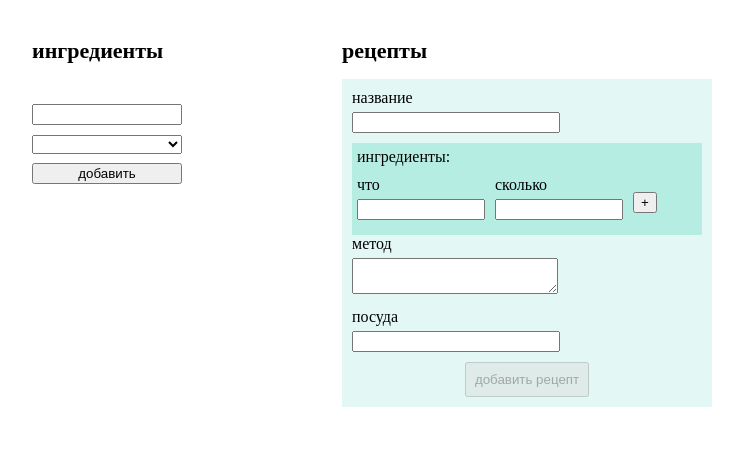
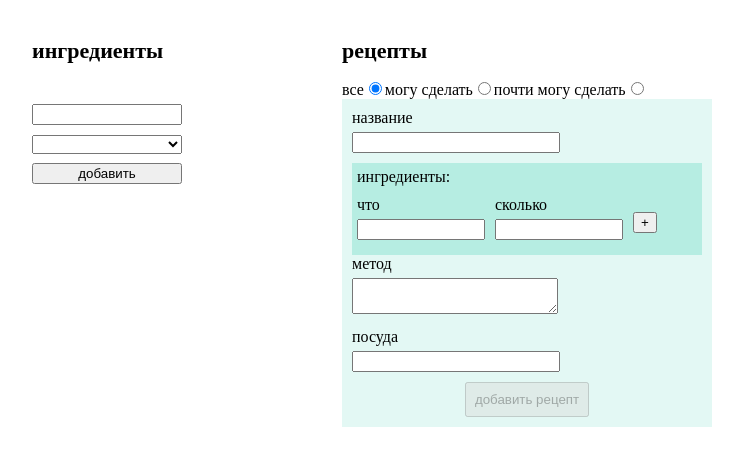
Before and after one commit to moony-inc/bar, a Vue app: page / in a window 1280 px wide. Shown: the top 466 px of the page, without its empty margins (6-749 px from the left). Built offline with nearby package versions, Linux system fonts and the light colour scheme.

Commit message:
checkboxes for ingredient list and first filter for recipe display

```diff
--- a/src/components/IngredientList.vue
+++ b/src/components/IngredientList.vue
@@ -10,7 +10,17 @@
         v-for="ingredient in ingredientsByCategory(category)"
         :key="ingredient.id"
       >
-        {{ ingredient.name }}
+        <label>
+          <span>{{ ingredient.name }}</span>
+          <input
+            type="checkbox"
+            :checked="ingredient.availability"
+            @change="setIngredientAvailability({
+              ingredientId: ingredient.id,
+              value: $event.target.checked,
+            })"
+          >
+        </label>
         <button
           class="delete-button"
           type="button"
@@ -46,6 +56,7 @@ export default {
   },
   methods: {
     ...mapActions([
+      'setIngredientAvailability',
       'deleteIngredient',
     ]),
   },
--- a/src/components/Ingredients.vue
+++ b/src/components/Ingredients.vue
@@ -53,7 +53,7 @@ export default {
       this.addIngredientStore({
         name: this.ingredientName,
         category: this.selectedCategory,
-        availability: true,
+        availability: false,
         id: this.newIngredientId,
       });
       this.ingredientName = '';
--- a/src/components/RecipeForm.vue
+++ b/src/components/RecipeForm.vue
@@ -26,6 +26,7 @@
           <span class="label-text">что</span>
           <input
             class="ingredient-input"
+            type="text"
             :value="ingredientName"
             @input="updateIngredientName"
           >
--- a/src/components/RecipeList.vue
+++ b/src/components/RecipeList.vue
@@ -1,8 +1,37 @@
 <template>
   <div class="recipe-list">
+    <div class="display-modes">
+      <label>
+        <span>все</span>
+        <input
+          type="radio"
+          name="display-mode"
+          value="recipes"
+          v-model="displayMode"
+        >
+      </label>
+      <label>
+        <span>могу сделать</span>
+        <input
+          type="radio"
+          name="display-mode"
+          value="can-do"
+          v-model="displayMode"
+        >
+      </label>
+      <label>
+        <span>почти могу сделать</span>
+        <input
+          type="radio"
+          name="display-mode"
+          value="almost-can-do"
+          v-model="displayMode"
+        >
+      </label>
+    </div>
     <div
       class="recipe"
-      v-for="recipe in recipes"
+      v-for="recipe in recipesToShow"
       :key="recipe.id"
     >
       <h2 class="recipe-title">{{ recipe.name }}</h2>
@@ -27,6 +56,9 @@
 import { mapState, mapGetters, mapActions } from 'vuex';
 
 export default {
+  data: () => ({
+    displayMode: 'recipes',
+  }),
   computed: {
     ...mapState([
       'recipes',
@@ -35,6 +67,26 @@ export default {
     ...mapGetters([
       'ingredientNameById',
     ]),
+    recipesToShow() {
+      let recipesToShow = [];
+
+      switch (this.displayMode) {
+        case 'can-do':
+          recipesToShow = this.recipes
+            .filter(recipe => !this.ingredients
+              .some(ingredient => (
+                recipe.ingredients.some(item => item.id === ingredient.id)
+                && !ingredient.availability
+              )));
+          break;
+        case 'almost-can-do':
+          break;
+        default:
+          recipesToShow = this.recipes;
+      }
+
+      return recipesToShow;
+    },
   },
   methods: {
     ...mapActions([
--- a/src/store/index.js
+++ b/src/store/index.js
@@ -40,6 +40,9 @@ export default new Vuex.Store({
     addIngredient(state, ingredient) {
       state.ingredients.push(ingredient);
     },
+    setIngredientAvailability(state, { ingredientId, value }) {
+      state.ingredients.find(item => item.id === ingredientId).availability = value;
+    },
     deleteIngredient(state, ingredientId) {
       state.ingredients = state.ingredients.filter(item => item.id !== ingredientId);
     },
@@ -59,27 +62,17 @@ export default new Vuex.Store({
         commit('setCategories', data);
       });
     },
-    setupIngredients({ commit }) {
-      const localIngredients = localStorage.getItem('ingredients');
-
-      if (localIngredients) {
-        commit('setIngredients', JSON.parse(localIngredients));
-      }
-    },
     addIngredient({ commit, dispatch }, ingredient) {
       commit('addIngredient', ingredient);
+      dispatch('saveIngredientsLocalStorage');
+    },
+    setIngredientAvailability({ commit, dispatch }, { ingredientId, value }) {
+      commit('setIngredientAvailability', { ingredientId, value });
       dispatch('saveIngredientsLocalStorage');
     },
     deleteIngredient({ commit, dispatch }, ingredientId) {
       commit('deleteIngredient', ingredientId);
       dispatch('saveIngredientsLocalStorage');
-    },
-    setupRecipes({ commit }) {
-      const localRecipes = localStorage.getItem('recipes');
-
-      if (localRecipes) {
-        commit('setRecipes', JSON.parse(localRecipes));
-      }
     },
     addRecipe({ commit, dispatch }, recipe) {
       commit('addRecipe', recipe);
@@ -90,6 +83,20 @@ export default new Vuex.Store({
       dispatch('saveRecipesLocalStorage');
     },
     // local storage methods
+    setupIngredients({ commit }) {
+      const localIngredients = localStorage.getItem('ingredients');
+
+      if (localIngredients) {
+        commit('setIngredients', JSON.parse(localIngredients));
+      }
+    },
+    setupRecipes({ commit }) {
+      const localRecipes = localStorage.getItem('recipes');
+
+      if (localRecipes) {
+        commit('setRecipes', JSON.parse(localRecipes));
+      }
+    },
     saveIngredientsLocalStorage({ state }) {
       localStorage.setItem('ingredients', JSON.stringify(state.ingredients));
     },
```
